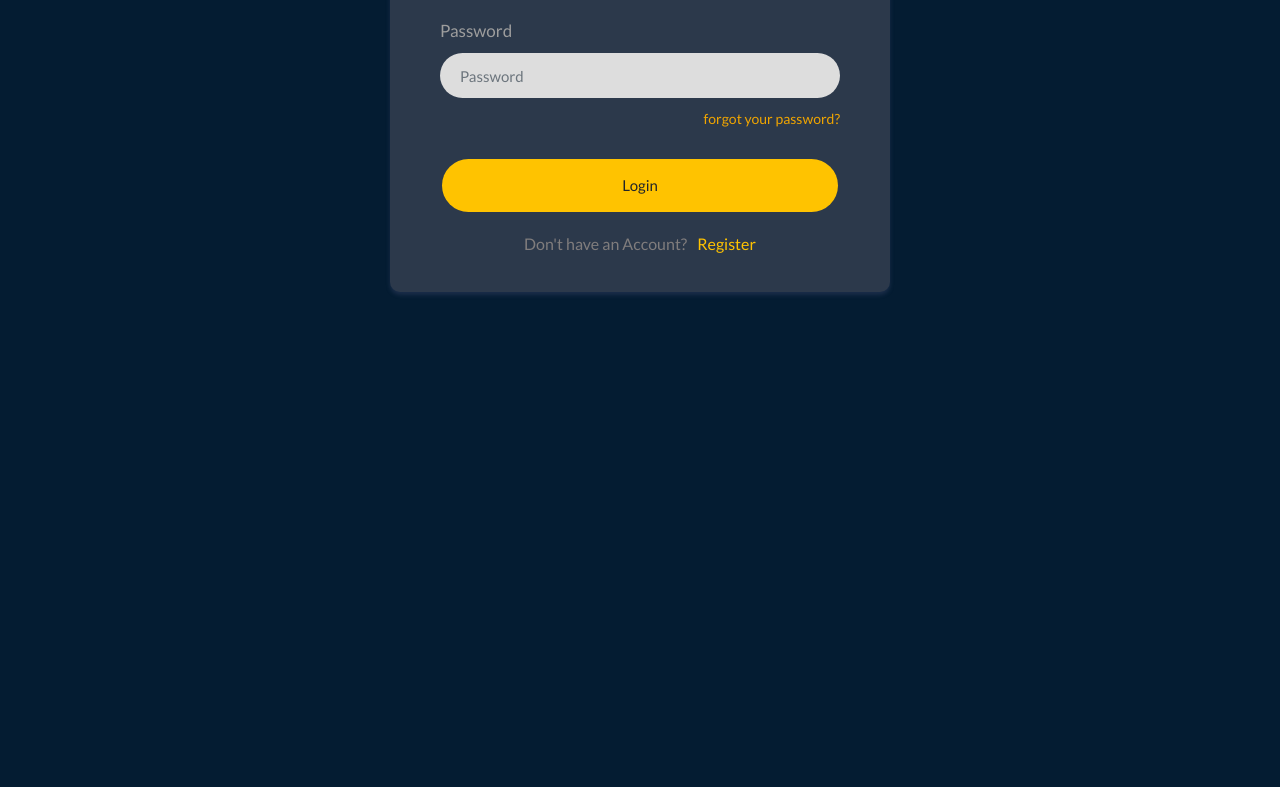
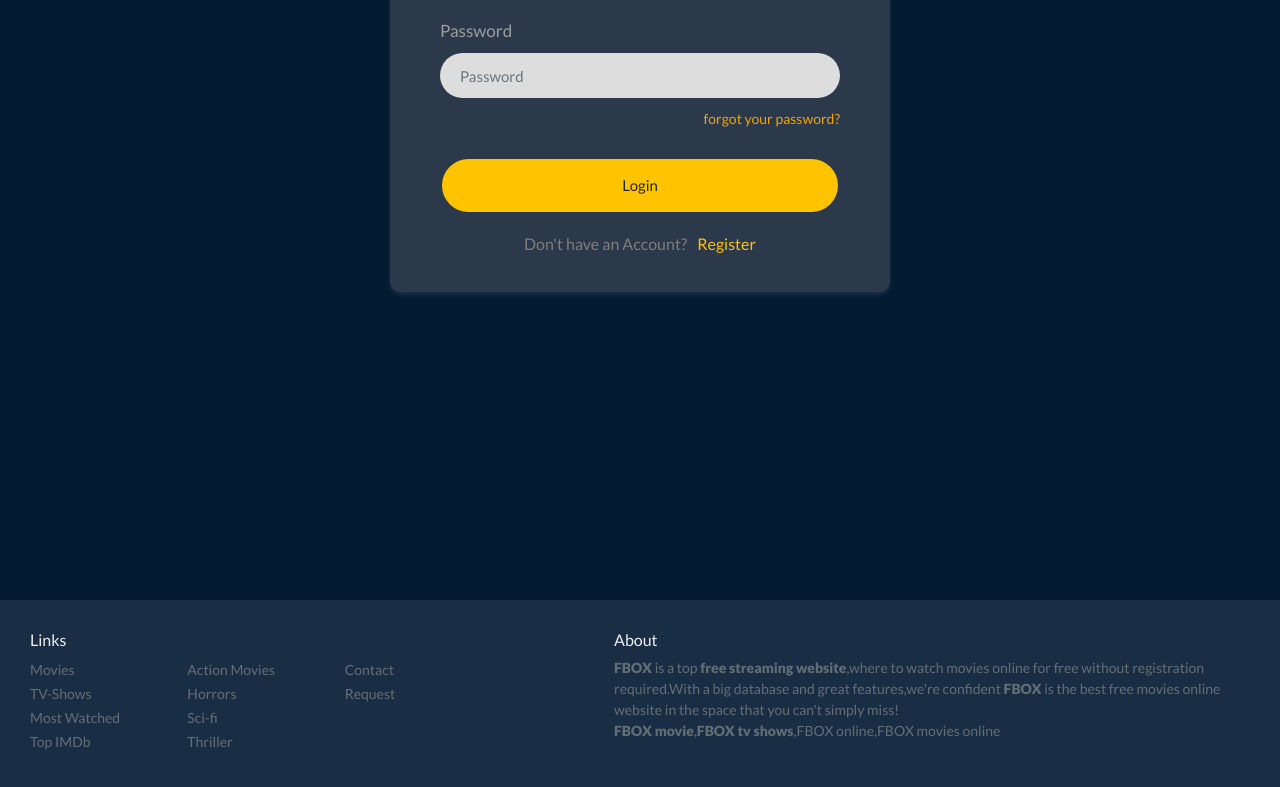
Before and after one commit to tomito26/fbox, a React (Create React App) app: page /login in a window 1280 px wide. Shown: the part 442-1229 px from the top of the page. Before the commit the page ends 942 px from the top, so only its background shows below. Built offline with nearby package versions, Linux system fonts and the light colour scheme; no server answers.

Commit message:
added footer to the app.js and styled it

```diff
--- a/src/App.css
+++ b/src/App.css
@@ -826,3 +826,55 @@ form{
   margin-left: 5px;
   margin-bottom: 3px;
 }
+.footer-items{
+  background-color: #35465e70;
+  padding: 0;
+  margin: 0;
+  display: grid;
+  grid-template-columns: 2fr 3fr;
+  grid-column-gap: 10em;
+  padding:30px;
+  margin-top: 100px;
+  width: 100%;
+}
+footer p{
+  margin-bottom: 0;
+
+}
+/* .footer-links{
+  display: flex;
+  justify-content: space-between;
+  /* margin-right: 400px;
+
+} */
+.footer-links {
+  display: grid;
+  grid-template-columns: 2fr 2fr 2fr;
+  grid-column-gap: 3em;
+}
+.footer h3{
+  color: #eee;
+  font-size: 16px;
+}
+.footer-links ul{
+  margin: 0;
+  padding: 0;
+}
+.footer-links ul li{
+  list-style: none;
+}
+.footer-links ul li  a{
+  text-decoration: none;
+  color: rgba(167, 167, 160, 0.527);
+  font-size: 14px;
+
+}
+.about-footer h3{
+  font-size: 16px;
+  color: #eee;
+}
+
+.footer-info  p{
+  color: rgba(167,167,160,0.527);
+  font-size: 14px;
+}
--- a/src/App.js
+++ b/src/App.js
@@ -14,6 +14,7 @@ import Profile from './pages/Profile';
 import TvShows from './components/TvShows';
 import RecommendedMovies from './components/RecommendedMovies';
 import Trendings from './components/Trendings';
+import Footer from './components/Footer';
 
 
 function App() {
@@ -34,6 +35,7 @@ function App() {
           <Route path='topImdb' element={<PrivateLink><TopImdb/></PrivateLink>}/>
           <Route path='/profile' element={<PrivateLink><Profile/></PrivateLink>}/>
         </Routes>
+        <Footer/>
       </Router>
     </UserAuthContextProvider>
   );
--- /dev/null
+++ b/src/components/Footer.js
@@ -0,0 +1,34 @@
+const Footer = () => {
+    return(
+        <div className="footer-items">
+            <div className="footer">
+                <h3>Links</h3>
+                <div className="footer-links">
+                    <ul>
+                        <li><a href="#">Movies</a></li>
+                        <li><a href="#">TV-Shows</a></li>
+                        <li><a href="#">Most Watched</a></li>
+                        <li><a href="#">Top IMDb</a></li>
+                    </ul>
+                    <ul>
+                        <li><a href="#">Action Movies</a></li>
+                        <li><a href="#">Horrors</a></li>
+                        <li><a href="#">Sci-fi</a></li>
+                        <li><a href="#">Thriller</a></li>
+                    </ul>
+                    <ul>
+                        <li><a href="#">Contact</a></li>
+                        <li><a href="#">Request</a></li>
+                    </ul>
+                </div>
+            </div>
+            <div className="about-footer">
+                <h3>About</h3>
+                <div className="footer-info">
+                    <p><strong>FBOX</strong> is a top <strong>free streaming website</strong>,where to watch  movies online for free without registration required.With a big database and great features,we're confident <strong>FBOX</strong> is the best free movies online website in the space that you can't simply miss!<br/> <strong>FBOX movie</strong>,<strong>FBOX tv shows</strong>,FBOX online,FBOX movies online</p>
+                </div>
+            </div>
+        </div>
+    );
+}
+export default Footer;
--- /dev/null
+++ b/src/components/MovieShow.js
@@ -0,0 +1,87 @@
+import { useEffect, useState } from "react";
+import { Link } from "react-router-dom";
+import { FaRegHeart,FaPlay,FaCircle,FaStar } from "react-icons/fa";
+
+const MovieShow = ({movieShow}) =>{
+    const[movieShowDetails,setMovieShowDetails] = useState({});
+    const[isHovering,setIsHovering] = useState(-1);
+
+    useEffect(()=>{
+        const getMovieShowDetails = async () =>{
+            const rest = movieShow.media_type === "movie" ? await fetch(`https://api.themoviedb.org/3/movie/${movieShow.id}?api_key=${process.env.REACT_APP_MOVIE_API_KEY}&language=en-US`) : await fetch(`https://api.themoviedb.org/3/tv/${movieShow.id}?api_key=${process.env.REACT_APP_MOVIE_API_KEY}&language=en-US`);
+            const data = await rest.json();
+            setMovieShowDetails(data)
+        };
+        getMovieShowDetails();
+    },[]);
+    console.log(movieShow)
+
+    const baseUrl = "https://image.tmdb.org/t/p/original/";
+    const seriesReleaseDate =movieShow.first_air_date;
+    console.log(`${seriesReleaseDate} ~ series`)
+    console.log(`${movieShow.release_date} ~ movies`)
+    const movieReleaseDate =  !movieShow.release_date ? seriesReleaseDate.split("-")[0] : movieShow.release_date.split("-")[0];
+
+    return(
+        <div className="movie-card" onMouseOver={e =>setIsHovering(movieShow.id)} onMouseOut={()=>setIsHovering(-1)}>
+            <Link className="movie-link" to={`/${movieShow.id}`}>
+                <div className="movie-img">
+                    <img src={`${baseUrl}/${movieShow.poster_path}`} alt={movieShow.name} />
+                    <p className='movie-hd-tag'>HD</p>
+                </div>
+                <div className="movie-info">
+                    <p className="movie-title">
+                        {!movieShow.title ? movieShow.name.length > 25 ? `${movieShow.name.substring(0,23)}...`:movieShow.name
+                            :
+                            movieShow.title.length > 20 ? `${movieShow.title.substring(0,21)}...`:movieShow.title }
+                    </p>
+                    <div className="movie-footer">
+                        <p className="year">
+                            <span>{movieShow.media_type === "movie" ? movieReleaseDate : `SS ${movieShowDetails.number_of_seasons}`}</span>
+                            <span className="dot"><FaCircle className="dot-circle"/></span>
+                            <span>{movieShow.media_type === "movie" ? `${movieShowDetails.runtime} min` : `EP ${!movieShowDetails.last_episode_to_air ? "" : movieShowDetails.last_episode_to_air.episode_number}`}</span>
+                        </p>
+                        <p className="movie-tag">{movieShow.media_type}</p>
+                    </div>
+                </div>
+            </Link>
+            <div className={ isHovering > 0 ? "movie-overview" : "no-hover"}>
+                <div className='movie-container'>
+                    <div className="movie-play-icon">
+                        <p><FaPlay/></p>
+                    </div>
+                    <div className="movie-overview-wrapper">
+                        <h3>{movieShow.name || movieShow.title}</h3>
+                        <p className="movie-overview-info">
+                            <span className='movie-rating'><FaStar className='rate-icon'/>{movieShow.vote_average}</span>
+                            <span>{movieReleaseDate}</span>
+                            <span>{movieShow.media_type === "movie" ? `${movieShowDetails.runtime} min` : `na min`}</span>
+                            <span className='overview-tag'>HD</span>
+                        </p>
+                        <p className="movie-overview-details">
+                            {movieShow.overview.length  > 120 ? `${movieShow.overview.substring(0,120)}...` : movieShow.overview }
+                        </p>
+                        <p className="country">
+                            <span>Country:</span>
+                        {!movieShowDetails.production_countries ? "" : movieShowDetails.production_countries.map((country,index)=><span className="country-item" key={index} style={{marginRight:"3px",color:"#ddd"}}>{`${country.name},`}</span>)}
+                        </p>
+                        <p className="genre">
+                            <span>Genre:</span>
+                            {!movieShowDetails.genres ? "" : movieShowDetails.genres.map(genre=><span key={genre.id} className="genre-item" style={{marginRight:"3px",color:"#ddd"}}>{`${genre.name},`}</span>)}
+                        </p>
+                        <div className="overview-button">
+                            <button className="watch-now-btn">
+                                <span>
+                                    <FaPlay className='watchnow-icon'/>
+                                </span>
+                                Watch Now
+                            </button>
+                            <p className="watchlist-icon"><FaRegHeart/></p>
+                        </div>
+                    </div>
+                </div>
+            </div>
+        </div>
+    );
+};
+export default MovieShow;
--- /dev/null
+++ b/src/components/RequesteMovieShows.js
@@ -0,0 +1,23 @@
+import { useEffect, useState } from "react"
+import MovieShow from "./MovieShow";
+
+const RequestedMovieShows = () =>{
+    const[requestedMovieShows,setRequestedMovieShow] = useState([]);
+
+    useEffect(()=>{
+        getRequestedMovieShow();
+    },[]);
+
+    const getRequestedMovieShow = async () =>{
+        const rest = await fetch(`https://api.themoviedb.org/3/trending/all/week?api_key=${process.env.REACT_APP_MOVIE_API_KEY}`);
+        const data = await rest.json();
+        setRequestedMovieShow(data.results)
+    }
+    return(
+        <div className="movie-wrapper">
+            {requestedMovieShows.map(movieShow=> <MovieShow key={movieShow.id} movieShow={movieShow}/>)}
+        </div>
+    )
+}
+
+export default RequestedMovieShows;
--- a/src/pages/Home.js
+++ b/src/pages/Home.js
@@ -4,6 +4,7 @@ import About from "./About";
 import { NavLink, Outlet,Link } from 'react-router-dom';
 import LatestMovies from "../components/LatestMovies";
 import LatestTvSeries from "../components/LatestTvSeries";
+import RequestedMovieShows from "../components/RequesteMovieShows";
 
 
 const Home = () =>{
@@ -38,8 +39,9 @@ const Home = () =>{
             </div>
             <div className="latest-movies">
                 <div className="latest-menu">
-                    <h3><span>Latest Series</span></h3>
-
+                    <h3>
+                        <span>Latest Series</span>
+                    </h3>
                     <p className="link">
                         <Link to="/latest-tv-series" className="latest-movies-link">
                             <span>View all</span>
@@ -50,6 +52,20 @@ const Home = () =>{
                 </div>
                 <LatestTvSeries/>
             </div>
+            <div className="latest-movies">
+                <div className="latest-menu">
+                    <h3>
+                        <span>Requested</span>
+                    </h3>
+                    <p className="link">
+                        <Link to="/latest-tv-series" className="latest-movies-link">
+                            <span>View all</span>
+                            <FaChevronCircleRight className="view-all-link"/>
+                        </Link>
+                    </p>
+                </div>
+                <RequestedMovieShows/>
+            </div>
         </div>
     );
 };
```
Lines whose indentation alone changed are shown as unchanged.
